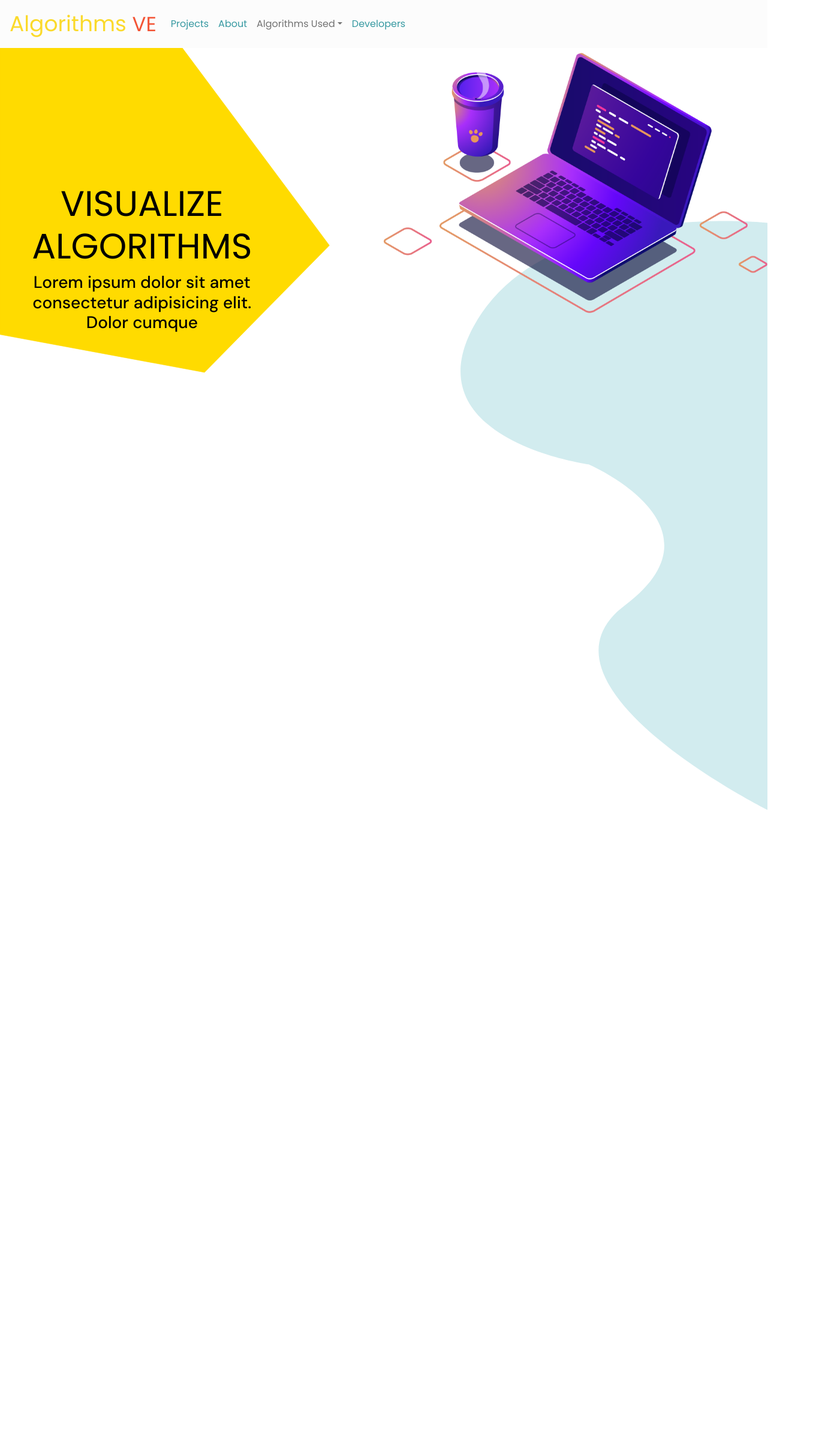
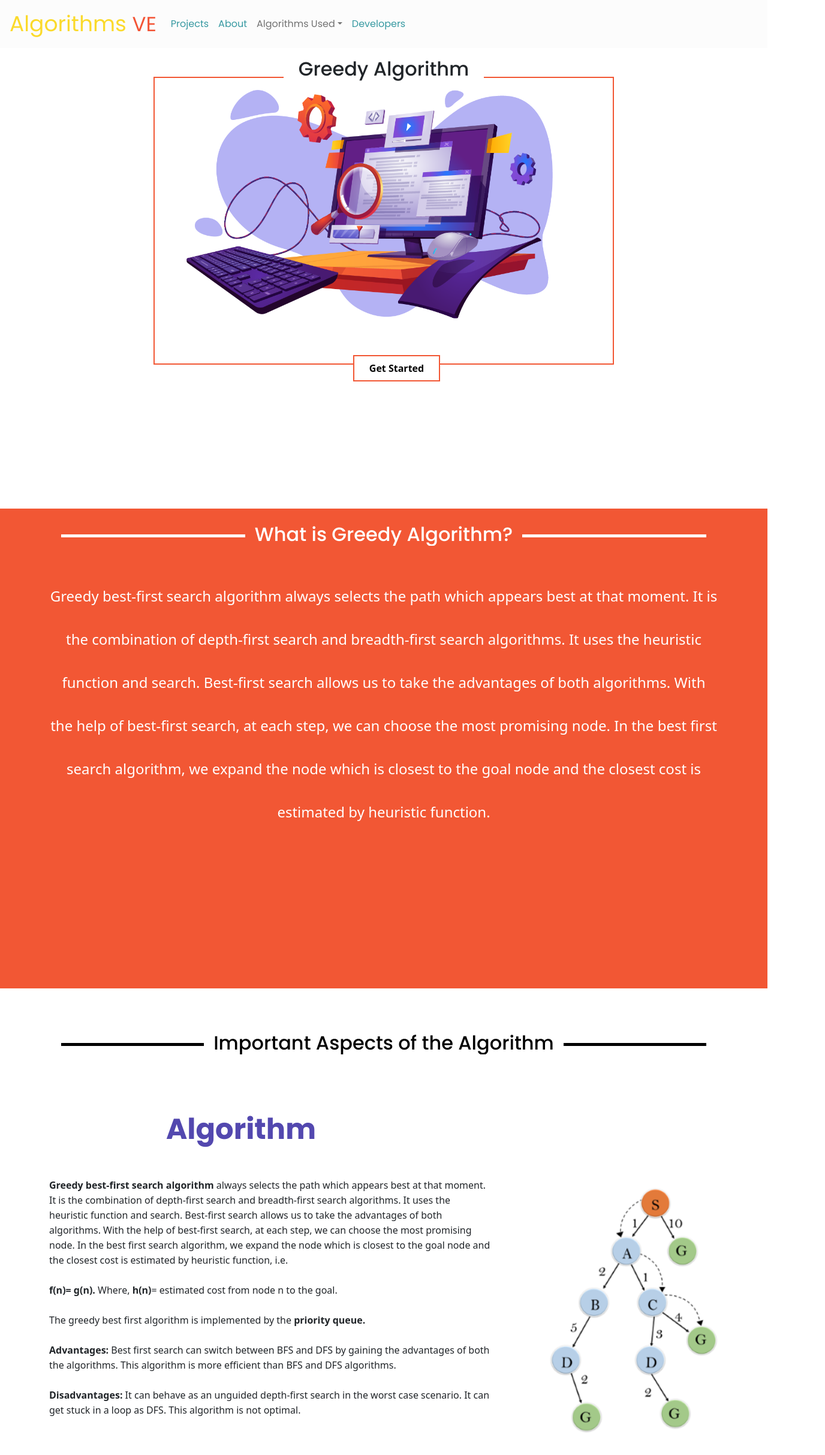
Before and after one commit to MLSAKIIT/Algorithm-VE, a React (Create React App) app: page /Greedy in a window 1280 px wide. Shown: the top 2426 px of the page at 60% size, 1376 px wide, since content can reach past the window. Before the commit the page ends 1648 px from the top, so only its background shows below. Built offline with nearby package versions, Linux system fonts and the light colour scheme.

Commit message:
Greedy algo page

```diff
--- a/src/App.js
+++ b/src/App.js
@@ -7,7 +7,7 @@ import "aos/dist/aos.css";
 import NavBar from './Components/Navbar/Navbar';
 import Landing from './Components/Landing/Landing';
 import Sample from './Components/Sample/Sample';
-
+import Greedy from './Components/Greedy/Greedy';
 
 AOS.init();
 
@@ -22,7 +22,9 @@ function App() {
           <Route path="/sample">
             <Sample/>
           </Route>
-
+          <Route path="/Greedy">
+            <Greedy/>
+          </Route>
           <Route path="/">
             <Landing/>
           </Route>
--- /dev/null
+++ b/src/Components/Greedy/Greedy.jsx
@@ -0,0 +1,15 @@
+import React from "react";
+import '../../AlgoPage.css'
+import Hero from "./hero";
+import About from "./about";
+import Aspects from "./aspects";
+
+export default function Greedy() {
+return(
+    <div className="Greedy">
+        <Hero/>
+        <About/>
+        <Aspects/>
+    </div>
+)
+}
--- /dev/null
+++ b/src/Components/Greedy/about.jsx
@@ -0,0 +1,24 @@
+import React from "react";
+import '../../AlgoPage.css'
+
+import {Container, Col, Image, Row} from 'react-bootstrap'
+
+
+export default function About() {
+return(
+    <div className="about">
+
+      <div className="container my-5">
+      <br></br>
+      <h2 className="ts">What is Greedy Algorithm?</h2>
+
+      <h4 className="my-5" id="ts-para">
+      Greedy best-first search algorithm always selects the path which appears best at that moment. It is the combination of depth-first search and breadth-first search algorithms. It uses the heuristic function and search. Best-first search allows us to take the advantages of both algorithms. With the help of best-first search, at each step, we can choose the most promising node. In the best first search algorithm, we expand the node which is closest to the goal node and the closest cost is estimated by heuristic function.
+        </h4>
+
+      </div>
+
+    </div>
+
+)
+}
--- /dev/null
+++ b/src/Components/Greedy/aspects.jsx
@@ -0,0 +1,112 @@
+import React from "react";
+import {Container, Col, Image, Row} from 'react-bootstrap'
+import '../../AlgoPage.css'
+
+
+import samplegif from "../../Assets/greedy.png"
+
+export default function Aspects() {
+    return (
+        <div className="aspects">
+            <div className="container my-5">
+            <br></br>
+            <h2 className="as" style={{color:"black"}}>Important Aspects of the Algorithm</h2>
+            </div>
+
+        <Container>
+            <h1 className="header-abt text-left pt-5 grad-text" id="algo">Algorithm</h1>
+
+            <div className="sec">
+            <Row>
+                <Col xl={8}>
+                    <p style={{textAlign:"left", lineHeight:"25px"}}>
+                    <b>Greedy best-first search algorithm</b> always selects the path which appears best at that moment. It is the combination of depth-first search and breadth-first search algorithms. It uses the heuristic function and search. Best-first search allows us to take the advantages of both algorithms. With the help of best-first search, at each step, we can choose the most promising node. In the best first search algorithm, we expand the node which is closest to the goal node and the closest cost is estimated by heuristic function, i.e.<br></br><br></br>
+
+                    <b>f(n)= g(n).</b> Where, <b>h(n)</b>= estimated cost from node n to the goal.<br></br><br></br>
+
+                    The greedy best first algorithm is implemented by the <b>priority queue.</b><br></br><br></br>
+
+                    <b>Advantages:</b> Best first search can switch between BFS and DFS by gaining the advantages of both the algorithms. This algorithm is more efficient than BFS and DFS algorithms.<br></br><br></br>
+
+                    <b>Disadvantages:</b> It can behave as an unguided depth-first search in the worst case scenario. It can get stuck in a loop as DFS. This algorithm is not optimal.<br></br><br></br>
+                    </p>
+                </Col>
+                <Col xl={4}>
+                    <img src={samplegif} style={{height:"100%", width:"150%"}} alt="algogif"/>
+                </Col>
+            </Row>
+            </div>
+        </Container>
+
+        <Container>
+            <h1 className="header-abt text-left pt-5 grad-text" id="psuedocode">Psuedocode</h1>
+
+            <div className="sec">
+
+                    <p style={{textAlign:"left", lineHeight:"25px"}}>
+                        <b style={{fontSize:"20px"}}>Best first search algorithm:</b> <br></br><br></br>
+                        <b>Step 1:</b> Place the starting node into the OPEN list. <br></br><br></br>
+                        <b>Step 2:</b> If the OPEN list is empty, Stop and return failure. <br></br><br></br>
+                        <b>Step 3:</b> Remove the node n, from the OPEN list which has the lowest value of h(n), and places it in the CLOSED list. <br></br><br></br>
+                        <b>Step 4:</b> Expand the node n, and generate the successors of node n. <br></br><br></br>
+                        <b>Step 5:</b> Check each successor of node n, and find whether any node is a goal node or not. If any successor node is goal node, then return success and terminate the search, else proceed to Step 6. <br></br><br></br>
+                        <b>Step 6:</b> For each successor node, algorithm checks for evaluation function f(n), and then check if the node has been in either OPEN or CLOSED list. If the node has not been in both list, then add it to the OPEN list. <br></br><br></br>
+                        <b>Step 7:</b> Return to Step 2.
+                    </p>
+
+            </div>
+        </Container>
+
+
+        <Container>
+
+            <h1 className="header-abt text-left pt-5 grad-text" id="code">Code</h1>
+
+            <div className="sec" style={{backgroundColor:"#eee"}}>
+            <Row>
+            <p style={{textAlign:"left", lineHeight:"20px" , paddingLeft:"50px", paddingTop:"30px"}}>
+
+            <code>{"function getNeighbours(node, grid) {"}</code><br></br>
+            &ensp;&ensp;<code>{"let neighbours = [];"}</code><br></br>
+            &ensp;&ensp;<code>{"let { row, col } = node;"}</code><br></br>
+            &ensp;&ensp;<code>{"if (row !== 0) neighbours.push(grid[row - 1][col]);"}</code><br></br>
+            &ensp;&ensp;<code>{"if (col !== grid[0].length - 1) neighbours.push(grid[row][col + 1]);"}</code><br></br>
+            &ensp;&ensp;<code>{"if (row !== grid.length - 1) neighbours.push(grid[row + 1][col]);"}</code><br></br>
+            &ensp;&ensp;<code>{"if (col !== 0) neighbours.push(grid[row][col - 1]);"}</code><br></br>
+            &ensp;&ensp;<code>{"return neighbours.filter("}</code><br></br>
+            &ensp;&ensp;<code>{"(neighbour) => !neighbour.isWall && !neighbour.isVisited"}</code><br></br>
+            &ensp;&ensp;<code>{" );"}</code><br></br>
+            <code>{"}"}</code><br></br>
+            <code>{""}</code><br></br>
+            <code>{"function manhattenDistance(node, finishNode) {"}</code><br></br>
+            &ensp;&ensp;<code>{"let x = Math.abs(node.row - finishNode.row);"}</code><br></br>
+            &ensp;&ensp;<code>{"let y = Math.abs(node.col - finishNode.col);"}</code><br></br>
+            &ensp;&ensp;<code>{"return x + y;"}</code><br></br>
+            <code>{"}"}</code><br></br>
+            <code>{""}</code><br></br>
+            <code>{"function neighbourNotInUnvisitedNodes(neighbour, unvisitedNodes) {"}</code><br></br>
+            &ensp;&ensp;<code>{"for (let node of unvisitedNodes) {"}</code><br></br>
+            &ensp;&ensp;&ensp;&ensp;<code>{"if (node.row === neighbour.row && node.col === neighbour.col) {"}</code><br></br>
+            &ensp;&ensp;&ensp;&ensp;<code>{"return false;"}</code><br></br>
+            &ensp;&ensp;<code>{"}"}</code><br></br>
+            <code>{"}"}</code><br></br>
+            <code>{"return true;"}</code><br></br>
+            <code>{"}"}</code><br></br>
+
+            </p>
+            </Row>
+            </div>
+        </Container>
+
+        <Container>
+            <h1 className="header-abt text-left pt-5 grad-text" id="visual">Visualization</h1>
+
+            <div className="sec">
+
+            </div>
+        </Container>
+
+
+        </div>
+    )
+}
--- /dev/null
+++ b/src/Components/Greedy/hero.jsx
@@ -0,0 +1,33 @@
+import React from "react";
+import '../../AlgoPage.css'
+
+import {Container, Col, Image, Row} from 'react-bootstrap'
+import algopic from "../../Assets/sample.png"
+
+
+
+export default function Hero() {
+return(
+    <div className="hero">
+
+    <div className="container pt-5">
+        <center>
+          <h2 className="my-5" style={{backgroundColor: "white", width: "30%"}}>Greedy Algorithm</h2>
+        </center>
+
+        <center>
+          <div id="heroBox">
+            <img src={algopic} style={{height:"80%", width:"80%", top:"20px", right:"100px", position:"absolute"}} alt="algopic"/>
+          </div>
+        </center>
+
+        <center>
+          <button type="button" className="myButton my-3">
+            <b>Get Started</b>
+          </button>
+        </center>
+    </div>
+
+    </div>
+)
+}
--- a/src/Components/Navbar/Navbar.jsx
+++ b/src/Components/Navbar/Navbar.jsx
@@ -28,7 +28,7 @@ export default function NavBar() {
                 <Nav.Link className="nav-toggles" href="/#projects">Projects</Nav.Link>
                 <Nav.Link className="nav-toggles" href="/#about">About</Nav.Link>
                 <NavDropdown className="nav-toggles" style={{color:'#3699a1'}} title="Algorithms Used">
-                <NavDropdown.Item className="nav-toggles" href="/algo1">Algo1</NavDropdown.Item>
+                <NavDropdown.Item className="nav-toggles" href="/Greedy">Greedy</NavDropdown.Item>
                 <NavDropdown.Item className="nav-toggles" href="/algo2">Algo2</NavDropdown.Item>
                 <NavDropdown.Item className="nav-toggles" href="/algo3">Algo3</NavDropdown.Item>
                 <NavDropdown.Divider />
```
Also changed, not shown: src/Assets/greedy.png (added), 1 other file (tests, documents, lock files or other folders).
